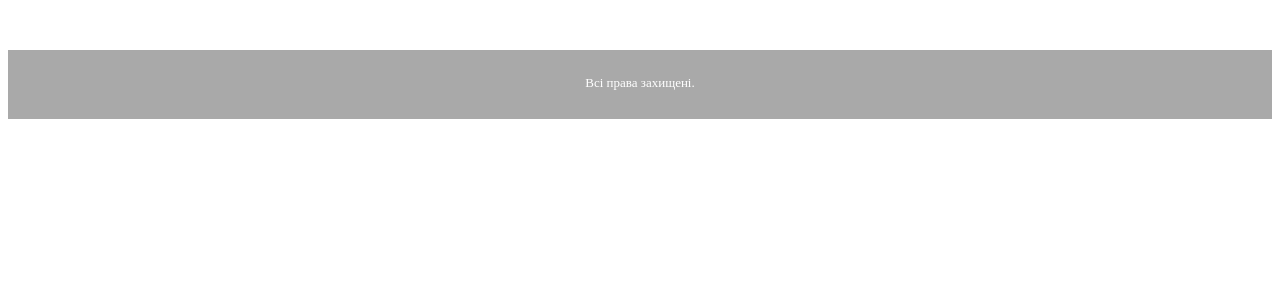
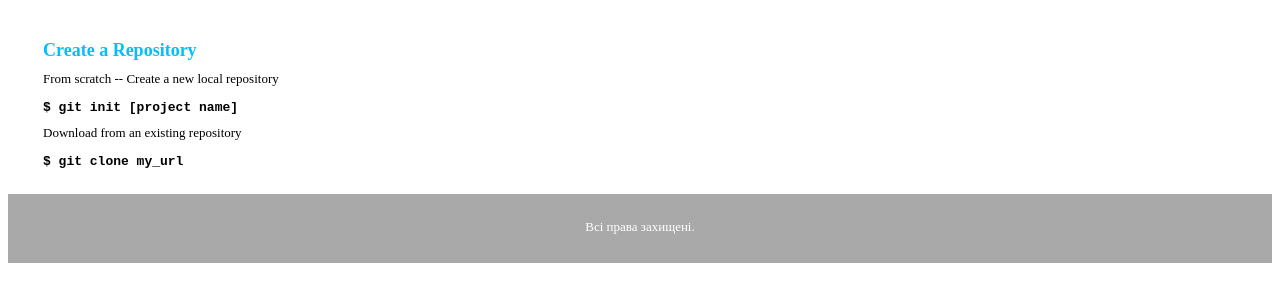
Before and after one commit to VladaHluboka/web-lab-1-12, a website: page lab10/HlubokaGit_commands.html in a window 1280 px wide. Shown: the part 120-422 px from the top of the page. Drawn offline with Linux system fonts and the light colour scheme.

Commit message:
Added Create a Repository commands

```diff
--- a/lab10/HlubokaGit_commands.html
+++ b/lab10/HlubokaGit_commands.html
@@ -66,7 +66,11 @@
 
         <main>
             <section>
-
+               <h2 style="color: deepskyblue;">Create a Repository</h2>
+                <p>From scratch -- Create a new local repository</p>
+                <code>$ git init [project name]</code>
+                <p>Download from an existing repository</p>
+                <code>$ git clone my_url</code>
             </section>
             <section>
 
```
